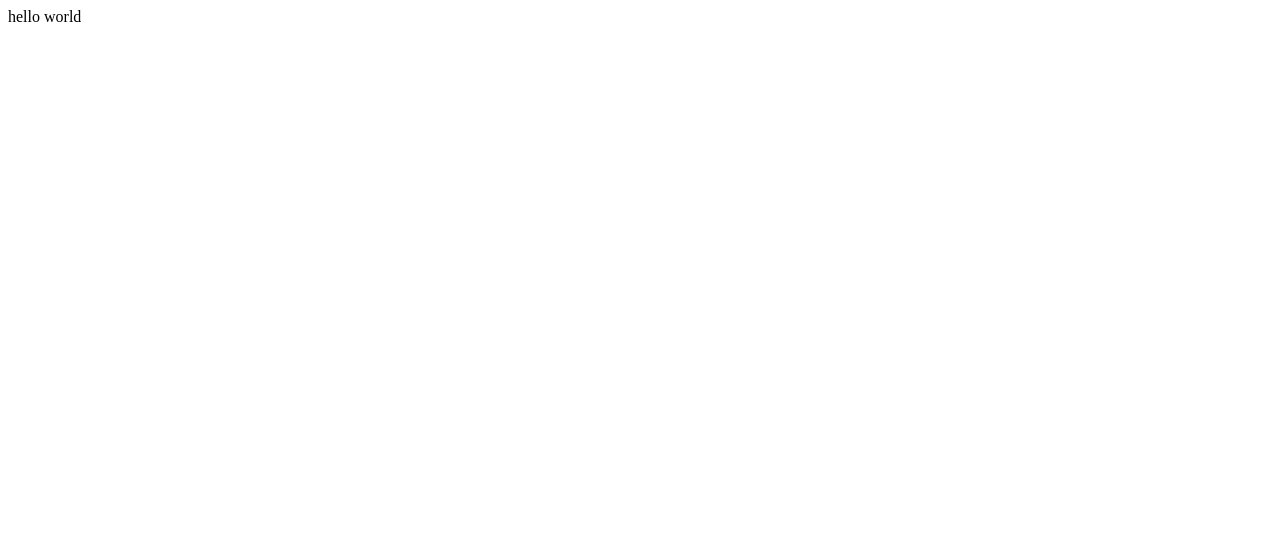
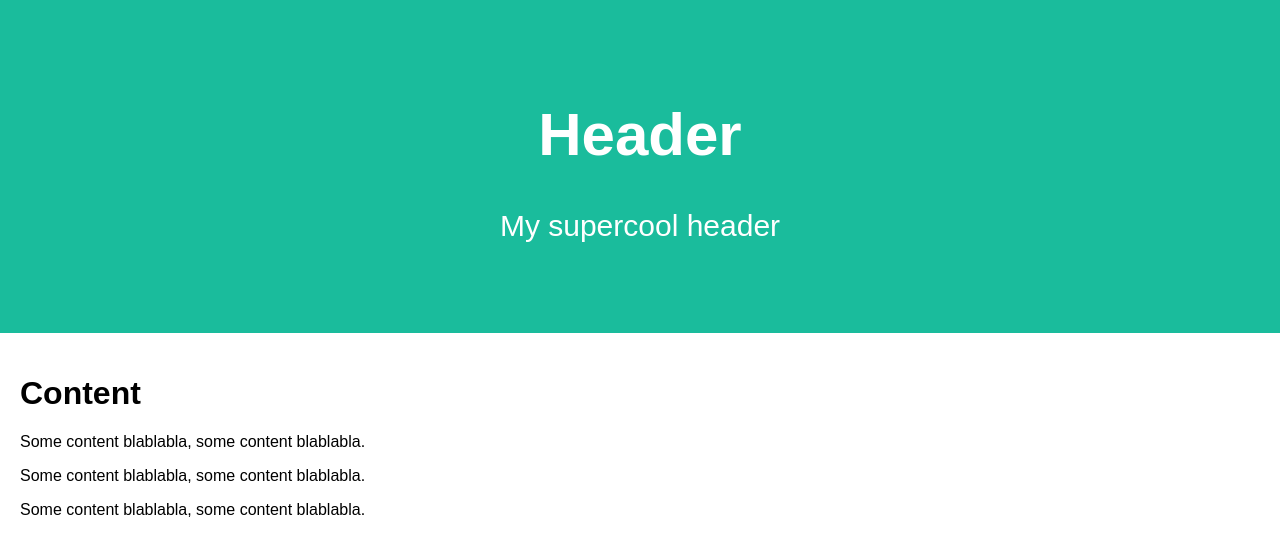
Before and after one commit to santillan210/santillan210.github.io, a plain HTML site: page index.html in a window 1280 px wide. Drawn offline with Linux system fonts and the light colour scheme.

Commit message:
Update index.html

```diff
--- a/index.html
+++ b/index.html
@@ -1 +1,42 @@
-hello world
+<!DOCTYPE html>
+<html lang="en">
+<head>
+<title>Page Title</title>
+<meta charset="UTF-8">
+<meta name="viewport" content="width=device-width, initial-scale=1">
+<style>
+/* Style the body */
+body {
+  font-family: Arial;
+  margin: 0;
+}
+
+/* Header/Logo Title */
+.header {
+  padding: 60px;
+  text-align: center;
+  background: #1abc9c;
+  color: white;
+  font-size: 30px;
+}
+
+/* Page Content */
+.content {padding:20px;}
+</style>
+</head>
+<body>
+
+<div class="header">
+  <h1>Header</h1>
+  <p>My supercool header</p>
+</div>
+
+<div class="content">
+  <h1>Content</h1>
+  <p>Some content blablabla, some content blablabla.</p>
+  <p>Some content blablabla, some content blablabla.</p>
+  <p>Some content blablabla, some content blablabla.</p>
+</div>
+
+</body>
+</html>
```
